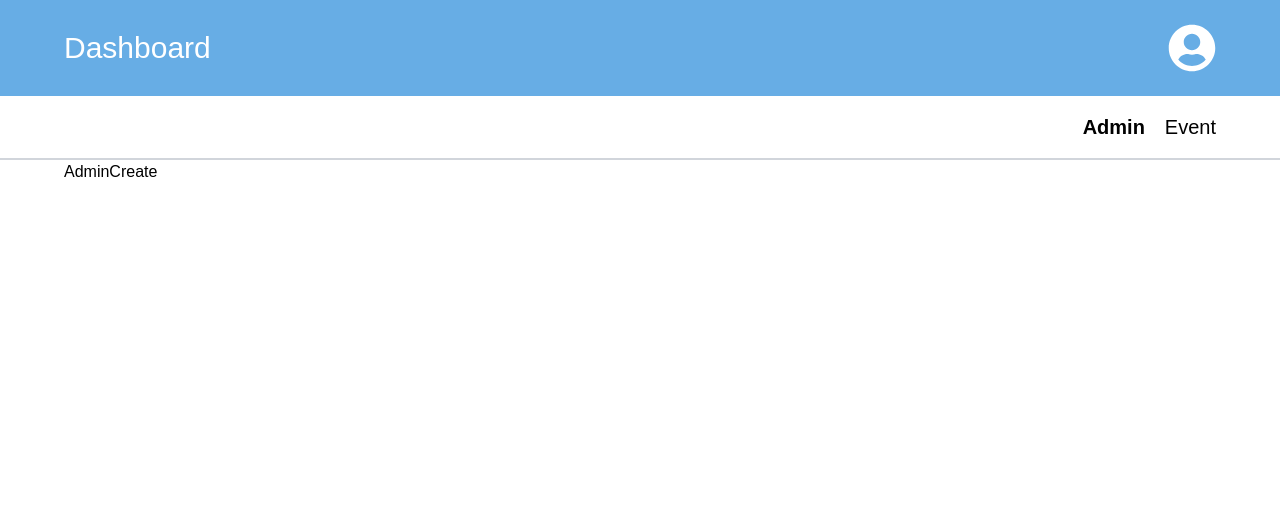
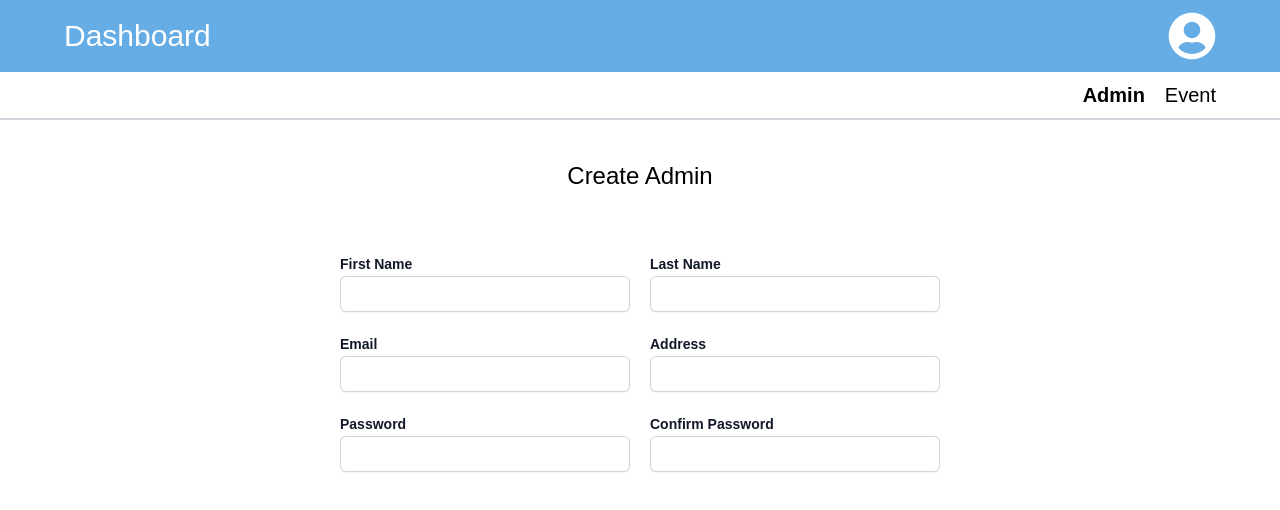
Before and after one commit to TharakaJayz/qr-gate, a React (Create React App) app: page /admin/create in a window 1280 px wide. Shown: the top 510 px of the page. Built offline with nearby package versions, Linux system fonts and the light colour scheme.

Commit message:
create admin UI

```diff
--- a/src/components/Input.tsx
+++ b/src/components/Input.tsx
@@ -19,12 +19,12 @@ const Input: React.FC<InputProps> = ({ label, id, type, register, required, erro
     <div>
 
         <label htmlFor={id}
-            className="block text-sm font-medium leading-6 text-gray-900"
+            className="block text-sm font-semibold leading-6 text-gray-900"
         >
             {label}
         </label>
 
-        <div className="mt-2">
+        <div className="">
             <input type={type} id={id} disabled={disabled}  {...register(id, { required: required })} className={clsx(`
 
                 form-input
@@ -44,6 +44,8 @@ const Input: React.FC<InputProps> = ({ label, id, type, register, required, erro
                 focus:ring-sky-600
                 sm:text-sm
                 sm:leading-6
+                pl-2
+
 
                 ` , errors[id] && "focus:ring-rose-500", disabled && "opacity-50 cursor-default")} />
         </div>
--- a/src/forms/AdminForm.tsx
+++ b/src/forms/AdminForm.tsx
@@ -1,5 +1,6 @@
 import React from 'react'
 import {FieldValues, useForm } from 'react-hook-form'
+import Input from '../components/Input';
 
 type Props = {}
 
@@ -16,7 +17,19 @@ const AdminForm = (props: Props) => {
     });
 
   return (
-      <div className='padding-default'>AdminForm</div>
+      <div className='padding-default flex flex-col items-center justify-center w-full'>
+        <section className='grid grid-rows-6 grid-cols-1 sm:grid-rows-3 sm:grid-cols-2 py-5  gap-5  w-[80%] sm:w-full sm:max-w-[600px]'>
+              <Input label="First Name" register={register} id="firstName" errors={errors} disabled={false} />
+              <Input label="Last Name" register={register} id="LastName" errors={errors} disabled={false} />
+              <Input label="Email" register={register} id="firstName" errors={errors} disabled={false} />
+              <Input label="Address" register={register} id="firstName" errors={errors} disabled={false} />
+              <Input label="Password" register={register} id="firstName" errors={errors} disabled={false} />
+              <Input label="Confirm Password" register={register} id="firstName" errors={errors} disabled={false} />
+
+
+        </section>
+
+      </div>
   )
 }
 
--- a/src/index.css
+++ b/src/index.css
@@ -37,7 +37,9 @@
   }
 
   .childrenStyle {
-    height: 80vh;
+    min-height: 80vh;
+    margin-top: 5vh;
+    overflow-y: scroll;
   }
 
   .home_btn{
--- a/src/pages/admin/AdminCreate.tsx
+++ b/src/pages/admin/AdminCreate.tsx
@@ -1,11 +1,16 @@
 import React from 'react'
+import AdminForm from '../../forms/AdminForm'
 
 type Props = {}
 
 const AdminCreate = (props: Props) => {
 
   return (
-      <div className='padding-default'>AdminCreate</div>
+      <div className='padding-default flex flex-col items-center justify-start gap-10 '>
+
+        <h1 className='text-2xl'>Create Admin</h1>
+        <AdminForm   />
+      </div>
   )
 }
 
```
